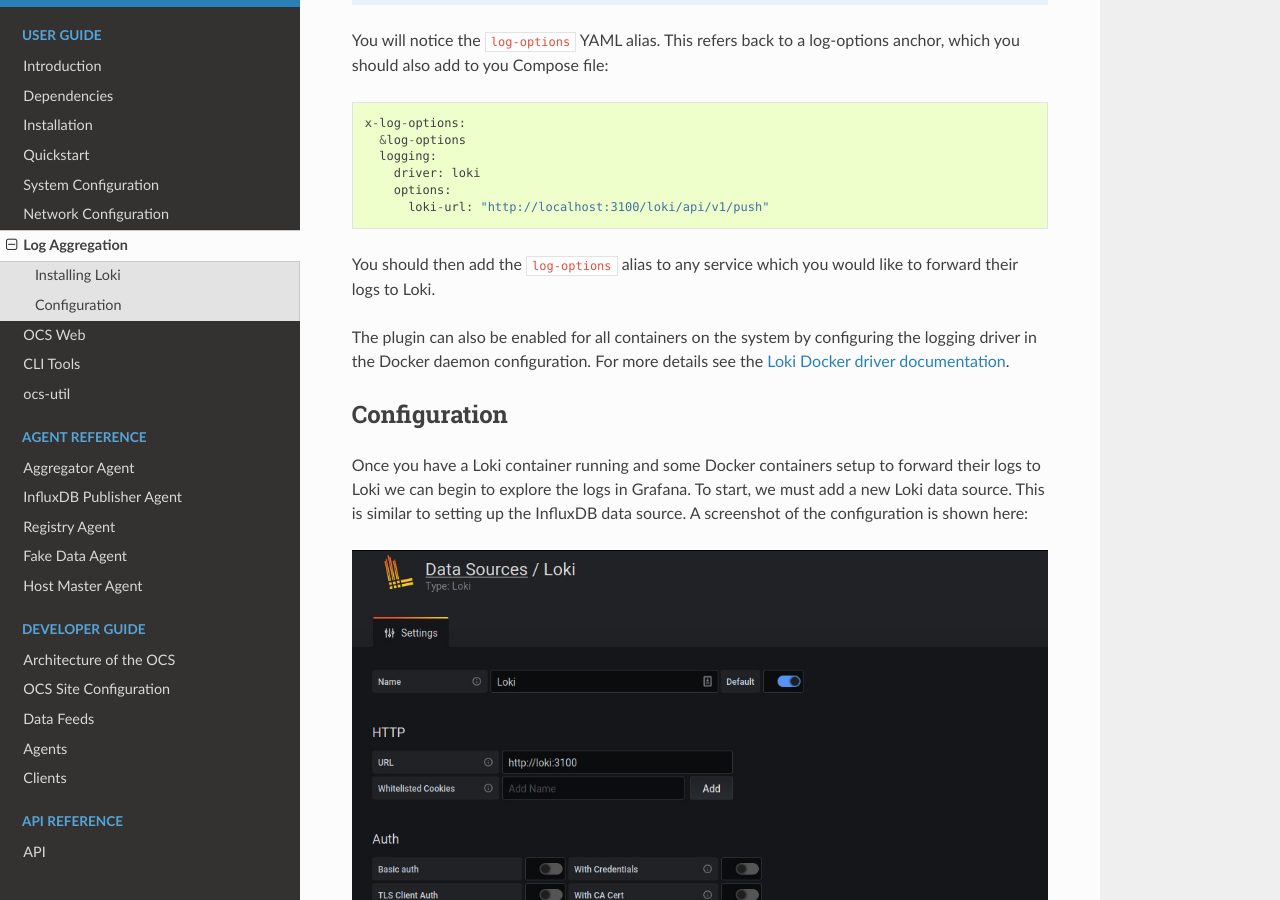
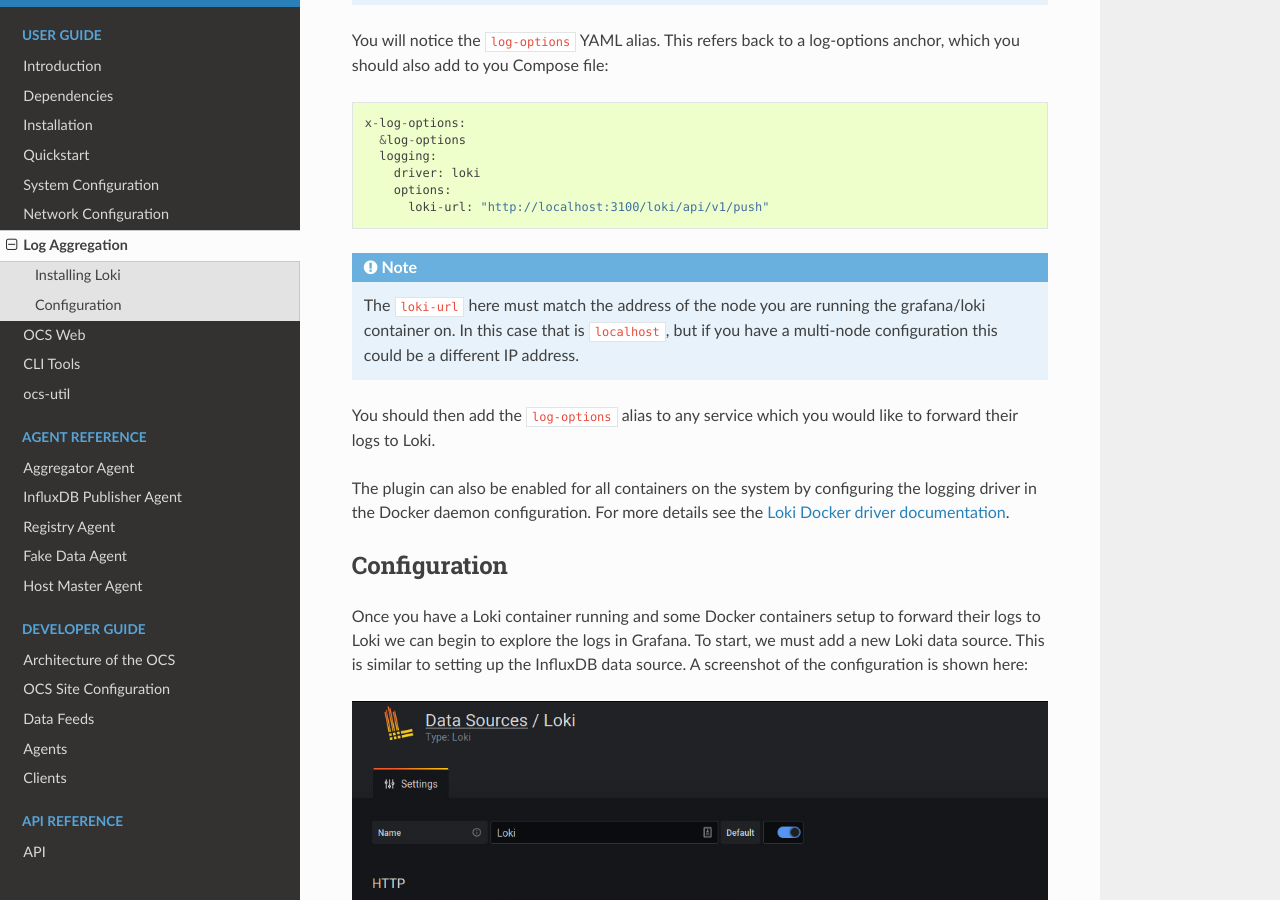
Before and after one commit to simonsobs/ocs, a Sphinx documentation site: the page built from docs/user/logging.rst, in a window 1280 px wide and 900 px high, scrolled down 1086 px. Built offline with Sphinx 7.4.7 and the Read the Docs theme 2.0.0, drawn with Linux system fonts in a browser that asks for light colours.

Commit message:
Add node about IP configuration for loki-url

```diff
--- a/docs/user/logging.rst
+++ b/docs/user/logging.rst
@@ -57,6 +57,11 @@
         options:
           loki-url: "http://localhost:3100/loki/api/v1/push"
 
+.. note::
+    The ``loki-url`` here must match the address of the node you are running
+    the grafana/loki container on. In this case that is ``localhost``, but if you
+    have a multi-node configuration this could be a different IP address.
+
 You should then add the ``log-options`` alias to any service which you would
 like to forward their logs to Loki.
 
```
